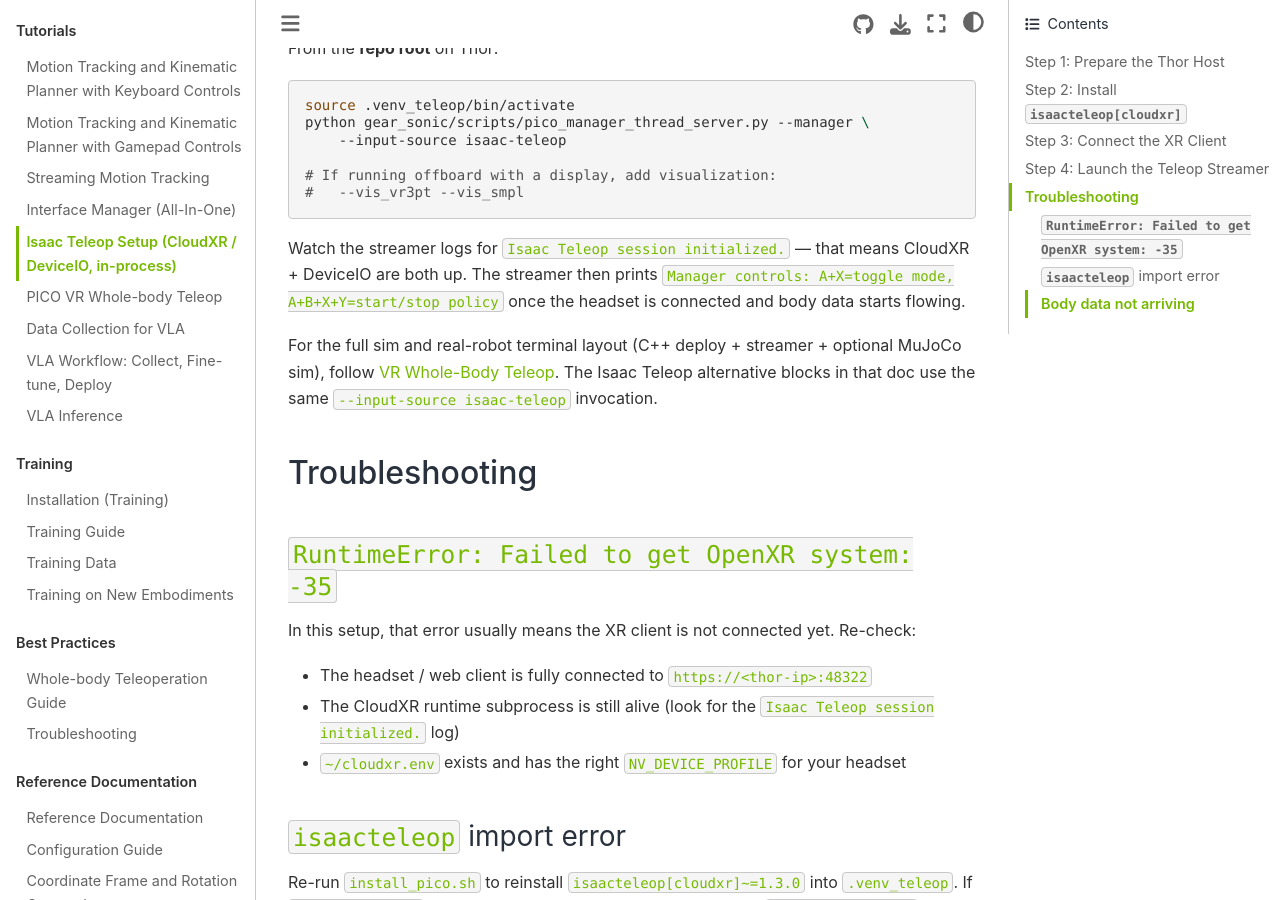
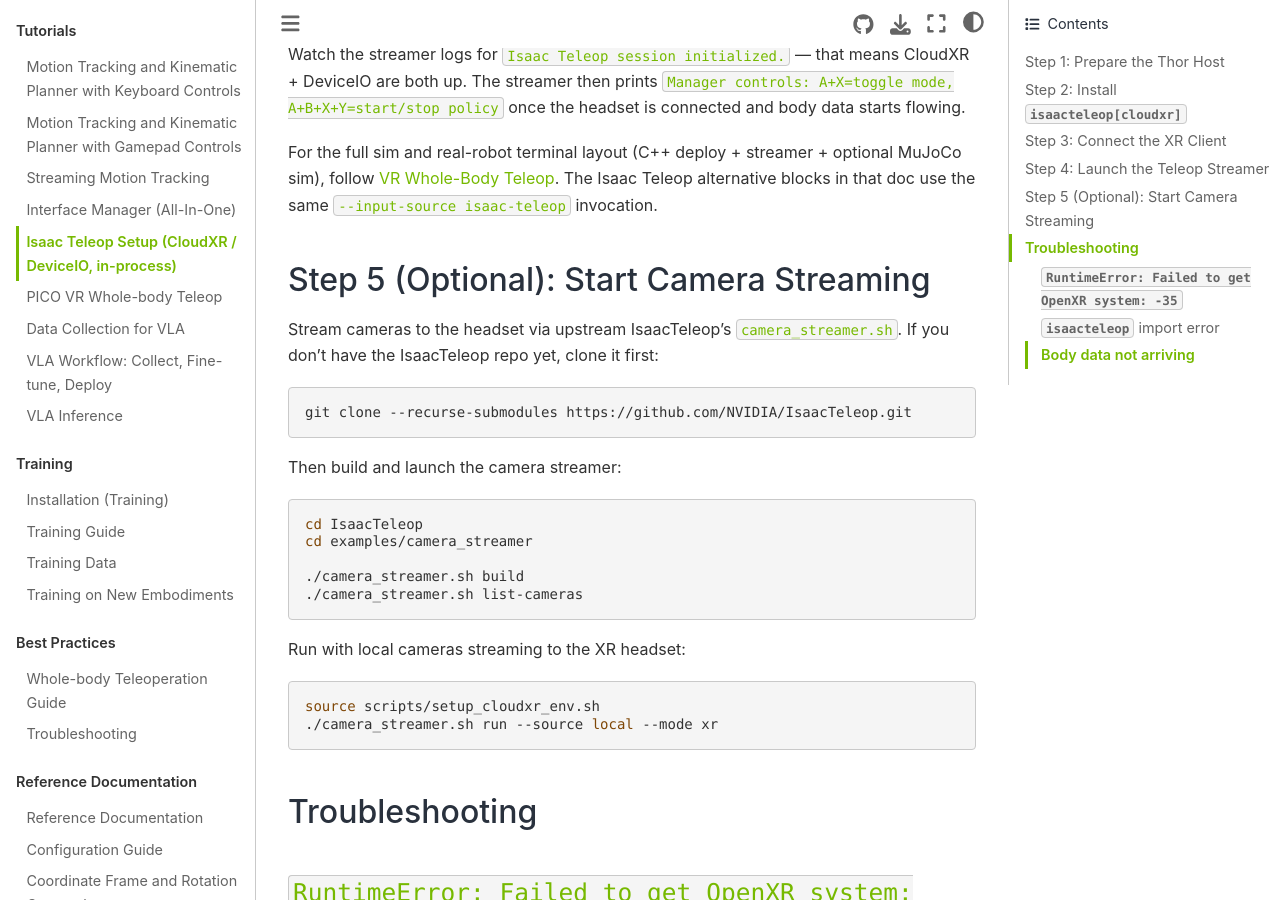
Before and after one commit to ff-eai/FFEAI-WBC, a Sphinx documentation site: the page built from docs/source/tutorials/isaac_teleop_publisher_setup.md, in a window 1280 px wide and 900 px high, scrolled down 2418 px. Built offline with Sphinx 7.4.7 and the Sphinx Book theme 1.1.4, drawn with Linux system fonts in a browser that asks for light colours; some of the changed text lies outside the part shown.

Commit message:
Restore camera streaming step + drop unused docker X11 forwarding
- isaac_teleop_publisher_setup.md: add back optional camera_streamer.sh step
- run-ros2-dev.sh: drop X11/Wayland forwarding (Thor is headless)

````diff
--- a/docs/source/tutorials/isaac_teleop_publisher_setup.md
+++ b/docs/source/tutorials/isaac_teleop_publisher_setup.md
@@ -55,15 +55,6 @@
 
 It also seeds `~/cloudxr.env` with `NV_DEVICE_PROFILE=Quest3` (override by editing the file). `CloudXRLauncher` reads this on startup.
 
-(Optional) For the USB / OOB path (`--use-adb` flag on `IsaacTeleopClient`), install the helpers that route signalling and WebRTC over an ADB reverse tunnel:
-
-```bash
-sudo apt install -y xdg-utils android-tools-adb coturn sshpass
-# Disable the auto-started coturn so the launcher's own turnserver on
-# 127.0.0.1:3478 owns the port (see Isaac Teleop OOB docs).
-sudo systemctl disable --now coturn
-```
-
 ## Step 3: Connect the XR Client
 
 The streamer launches the CloudXR runtime as a subprocess of the Python loop the first time you start it (Step 4). Until you connect the headset, `IsaacTeleopClient.start_streaming()` will retry quietly with `"no XR session yet"`.
@@ -98,6 +89,31 @@
 
 For the full sim and real-robot terminal layout (C++ deploy + streamer + optional MuJoCo sim), follow [VR Whole-Body Teleop](vr_wholebody_teleop.md). The Isaac Teleop alternative blocks in that doc use the same `--input-source isaac-teleop` invocation.
 
+## Step 5 (Optional): Start Camera Streaming
+
+Stream cameras to the headset via upstream IsaacTeleop's `camera_streamer.sh`. If you don't have the IsaacTeleop repo yet, clone it first:
+
+```bash
+git clone --recurse-submodules https://github.com/NVIDIA/IsaacTeleop.git
+```
+
+Then build and launch the camera streamer:
+
+```bash
+cd IsaacTeleop
+cd examples/camera_streamer
+
+./camera_streamer.sh build
+./camera_streamer.sh list-cameras
+```
+
+Run with local cameras streaming to the XR headset:
+
+```bash
+source scripts/setup_cloudxr_env.sh
+./camera_streamer.sh run --source local --mode xr
+```
+
 ## Troubleshooting
 
 ### `RuntimeError: Failed to get OpenXR system: -35`
````
Also changed, not shown: 1 other file.
